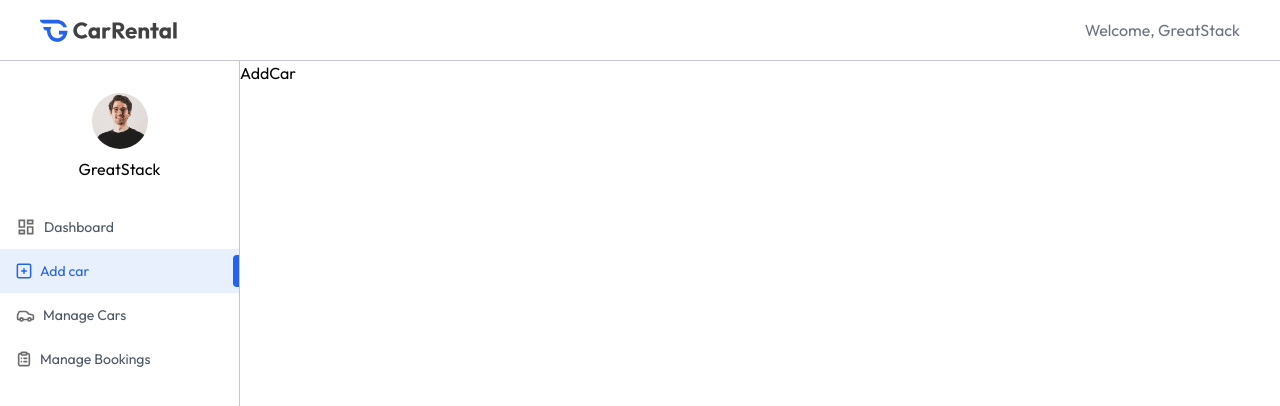
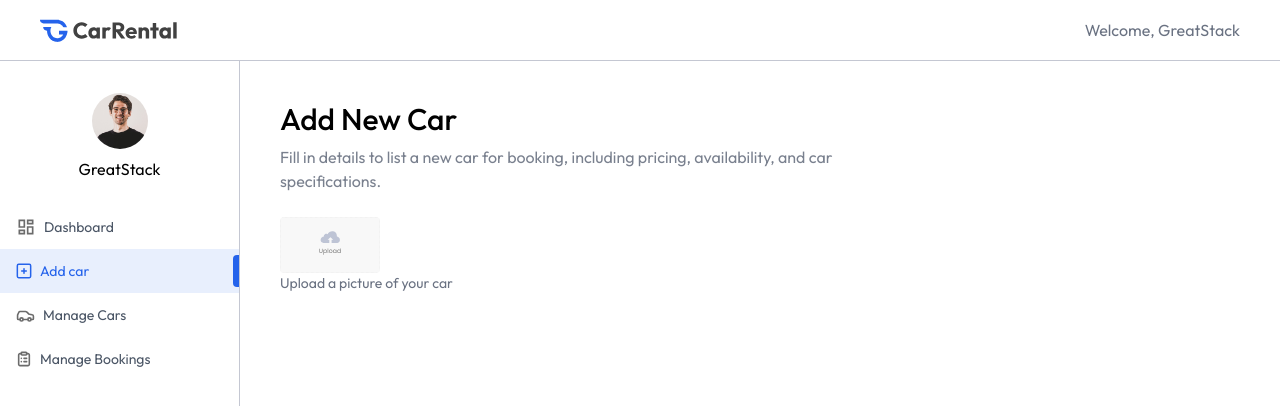
Before and after one commit to HarishKamuni/hrk_car_rental_booking_client, a React (Vite) app: page /owner/add-car in a window 1280 px wide. Shown: the top 406 px of the page. Built offline with nearby package versions, Linux system fonts and the light colour scheme.

Commit message:
created title and upload image in add car page

```diff
--- a/src/pages/owner/AddCar.jsx
+++ b/src/pages/owner/AddCar.jsx
@@ -1,7 +1,55 @@
-import React from 'react';
+import React, { useState } from 'react';
+import Title from '../../components/owner/Title';
+import { assets } from '../../assets/assets';
 
 const AddCar = () => {
-  return <div>AddCar</div>;
+  const [image, setImage] = useState(null);
+  const [car, setCar] = useState({
+    brand: '',
+    model: '',
+    year: 0,
+    pricePerDay: 0,
+    category: '',
+    transmission: '',
+    fuel_type: '',
+    seating_capacity: 0,
+    location: '',
+    description: '',
+  });
+  const onSubmitHandler = () => {};
+  return (
+    <div className="px-4 py-10 md:px-10 flex-1">
+      <Title
+        title="Add New Car"
+        subTitle="Fill in details to list a new car for booking, including pricing, availability, and car specifications."
+      />
+      <form
+        onSubmit={onSubmitHandler}
+        className="flex flex-col gap-5 text-gray-500 text-sm mt-6 max-w-xl"
+      >
+        {/* car image */}
+        <div className="flex items-center gap-2 w-full">
+          <label htmlFor="car-image">
+            <img
+              src={image ? URL.createObjectURL(image) : assets.upload_icon}
+              alt=""
+              className="h-14 rounded cursor-pointer"
+            />
+            <input
+              type="file"
+              id="car-image"
+              accept="image/*"
+              hidden
+              onChange={(e) => setImage(e.target.files[0])}
+            />
+            <p className="text-sm text-gray-500">
+              Upload a picture of your car
+            </p>
+          </label>
+        </div>
+      </form>
+    </div>
+  );
 };
 
 export default AddCar;
```
